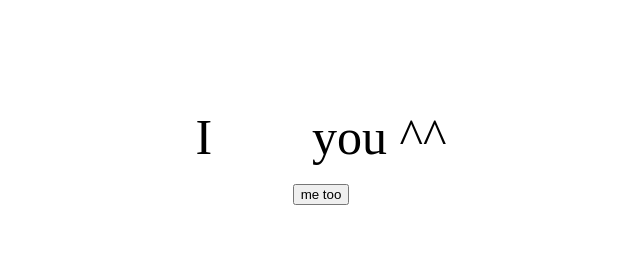
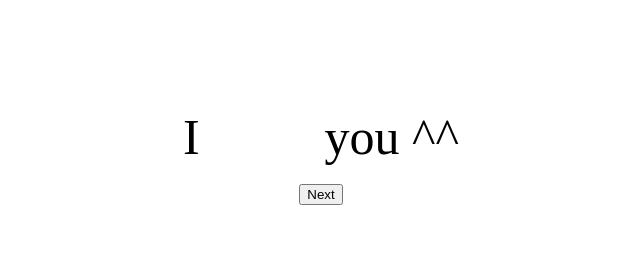
Before and after one commit to pamelawnsn/sssss, a plain HTML site: page index.html in a window 1280 px wide. Shown: the whole page, without its empty margins (319-959 px from the left). Drawn offline with Linux system fonts and the light colour scheme.

Commit message:
Update index.html
E

```diff
--- a/index.html
+++ b/index.html
@@ -10,14 +10,14 @@
     </style>
     <body id="main">
         <span style="font-size: 50px; padding-bottom: 100px;">I
-            <span style="color: white;">like</span>
+            <span style="color: white;">liked</span>
             <span style="color: black;">you ^^</span>
         </span><br>
         <br>
-        <button id="accept">me too</button>
+        <button id="accept">Next</button>
         <script type="text/javascript">
             document.getElementById("accept").addEventListener("click", function(event) {
-                alert('awww cute^^');
+                alert('error');
             });
         </script>
     </body>
```
